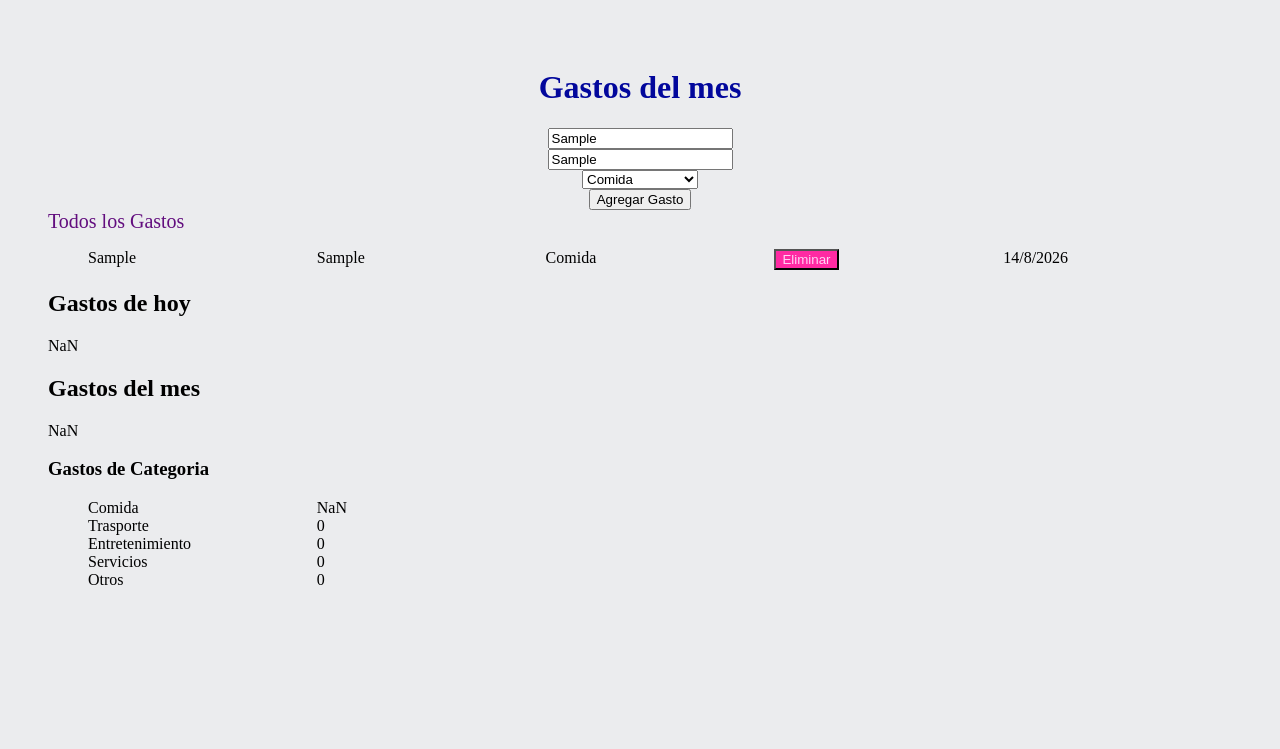
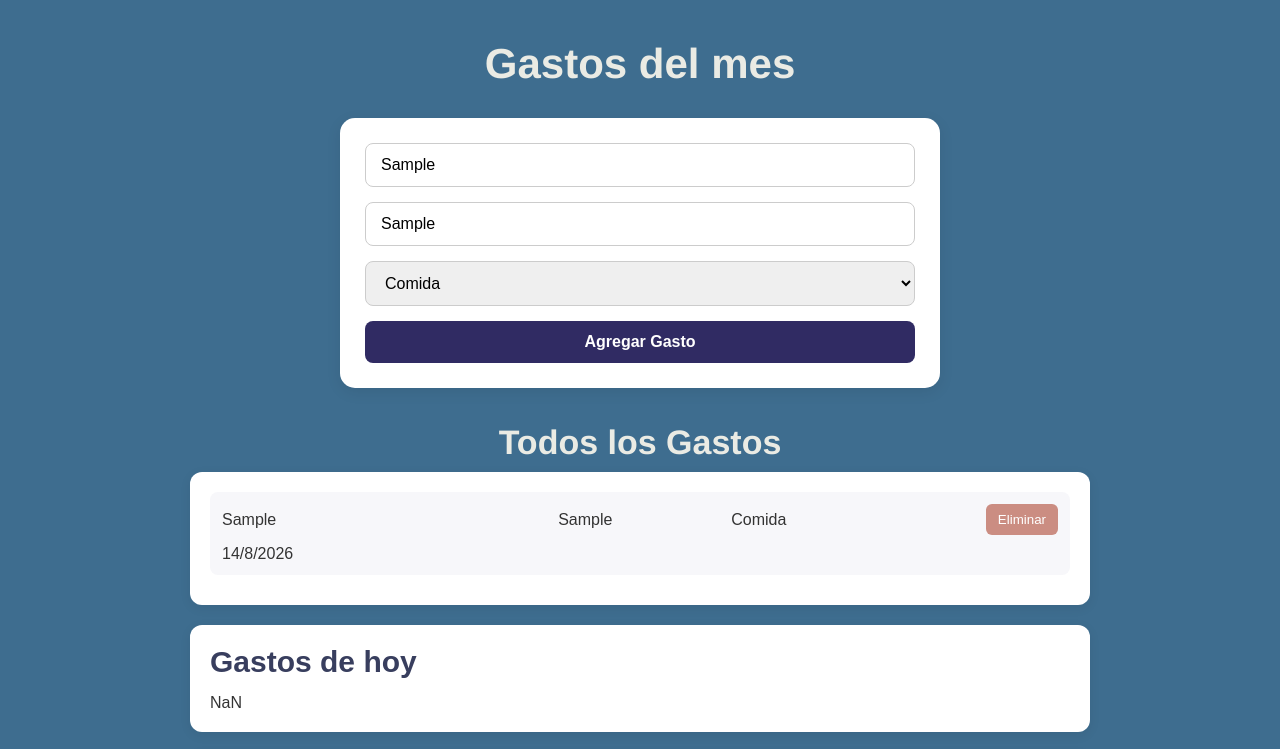
Before and after one commit to valediazbel-cell/Registros-Gastos, a plain HTML site: page index.html in a window 1280 px wide. Both pictures are taken after typing "Sample", "Sample" into the empty fields and a click on the button "Agregar Gasto". Shown: the top 749 px of the page. Drawn offline with Linux system fonts and the light colour scheme.

Commit message:
mejorando css

```diff
--- a/estilos.css
+++ b/estilos.css
@@ -1,3 +1,6 @@
+
+/*
+
 body{
     background:#ebecee;
     padding:40px;
@@ -34,3 +37,226 @@ h1{
     gap: 10 px;
    grid-template-columns : repeat( 5, 1fr)
 }
+
+ */
+
+* {
+    box-sizing: border-box;
+    margin: 0;
+    padding: 0;
+}
+
+body {
+    background: #3E6D8F;
+    font-family: Arial, sans-serif;
+    padding: 40px 20px;
+    color: #333;
+
+}
+
+/* TÍTULO PRINCIPAL */
+
+h1 {
+    text-align: center;
+    color: #EAEBE4;
+    margin-bottom: 30px;
+    font-size: 42px;
+    font-family: 'Franklin Gothic Medium', 'Arial Narrow', Arial, sans-serif;
+}
+
+/* FORMULARIO */
+
+.formulario {
+    width: 90%;
+    max-width: 600px;
+    margin: 0 auto 35px;
+    padding: 25px;
+    background: white;
+    border-radius: 15px;
+    box-shadow: 0 4px 15px rgba(0, 0, 0, 0.08);
+
+    display: flex;
+    flex-direction: column;
+    gap: 15px;
+}
+
+.formulario div {
+    width: 100%;
+}
+
+.formulario input,
+.formulario select {
+    width: 100%;
+    padding: 12px 15px;
+    border: 1px solid #ccc;
+    border-radius: 8px;
+    font-size: 16px;
+    outline: none;
+}
+
+/* Cuando haces clic en el input */
+
+.formulario input:focus,
+.formulario select:focus {
+    border-color: #302b63;
+}
+
+/* BOTÓN */
+
+#agregarGasto {
+    width: 100%;
+    padding: 12px;
+    border: none;
+    border-radius: 8px;
+    background-color: #302b63;
+    color: white;
+    font-size: 16px;
+    font-weight: bold;
+    cursor: pointer;
+    transition: 0.3s;
+}
+
+#agregarGasto:hover {
+    background-color: #4b438d;
+}
+
+/* TÍTULOS DE SECCIONES */
+
+.titleTodosGastos,
+.gastosDeHoy,
+.gastosDeLMes,
+.gastosCategoria,
+.gastosTotal {
+    width: 90%;
+    max-width: 900px;
+    margin: 20px auto;
+}
+
+.titleTodosGastos {
+    text-align: center;
+    font-size: 34px;
+    font-weight: bold;
+    color: #EAEBE4;
+    margin-bottom: 10px;
+    font-family: 'Franklin Gothic Medium', 'Arial Narrow', Arial, sans-serif;
+}
+
+/* LISTA DE TODOS LOS GASTOS */
+
+#todos {
+    width: 90%;
+    max-width: 900px;
+    margin: auto;
+    background: white;
+    border-radius: 12px;
+    padding: 20px;
+    box-shadow: 0 3px 12px rgba(0, 0, 0, 0.07);
+}
+
+.listaTodosGastos {
+    list-style: none;
+}
+
+/* CADA GASTO */
+
+#listaTodosGastos li {
+    display: grid;
+    grid-template-columns: 2fr 1fr 1.5fr auto;
+    gap: 10px;
+    align-items: center;
+
+    padding: 12px;
+    margin-bottom: 10px;
+
+    background-color: #f7f7fa;
+    border-radius: 8px;
+}
+
+/* BOTÓN BORRAR */
+
+.boton-borrar {
+    background-color: #CB8D82;
+    color: white;
+    border: none;
+    padding: 8px 12px;
+    border-radius: 6px;
+    cursor: pointer;
+}
+
+.boton-borrar:hover {
+    background-color: #e78675;
+}
+
+/* GASTOS DE HOY Y DEL MES */
+
+.gastosDeHoy,
+.gastosDeLMes,
+.gastosCategoria {
+    background-color: white;
+    padding: 20px;
+    border-radius: 12px;
+    box-shadow: 0 3px 12px rgba(0, 0, 0, 0.07);
+}
+
+h2,
+h3 {
+    color: #383E5E;
+    margin-bottom: 15px;
+    font-size: 30px;
+}
+
+/* CATEGORÍAS */
+
+#listaGastosCategoria {
+    list-style: none;
+}
+
+#listaGastosCategoria li {
+    display: grid;
+    grid-template-columns: 2fr 1fr;
+    gap: 10px;
+
+    padding: 10px;
+    margin-bottom: 8px;
+
+    background-color: #f7f7fa;
+    border-radius: 8px;
+}
+
+
+
+/* CELULAR */
+
+@media (max-width: 600px) {
+
+    body {
+        padding: 25px 10px;
+    }
+
+    h1 {
+        font-size: 26px;
+    }
+
+    .formulario,
+    #todos,
+    .titleTodosGastos,
+    .gastosDeHoy,
+    .gastosDeLMes,
+    .gastosCategoria,
+    .gastosTotal {
+        width: 100%;
+    }
+
+    #listaTodosGastos li {
+        grid-template-columns: 1fr;
+        gap: 6px;
+    }
+
+    #listaGastosCategoria li {
+        grid-template-columns: 1fr;
+    }
+
+    .boton-borrar {
+        width: 100%;
+    }
+}
--- a/script.js
+++ b/script.js
@@ -130,7 +130,7 @@ function pintarGastos(){
 
 }
 
-let categorias = ["Comida","Trasporte","Entretenimiento","Servicios","Otros"]
+let categorias = ["Comida","Trasporte","Entretenimiento","Servicios","Otro"]
 
 categorias.forEach((categoria,indece) => {
 
```
